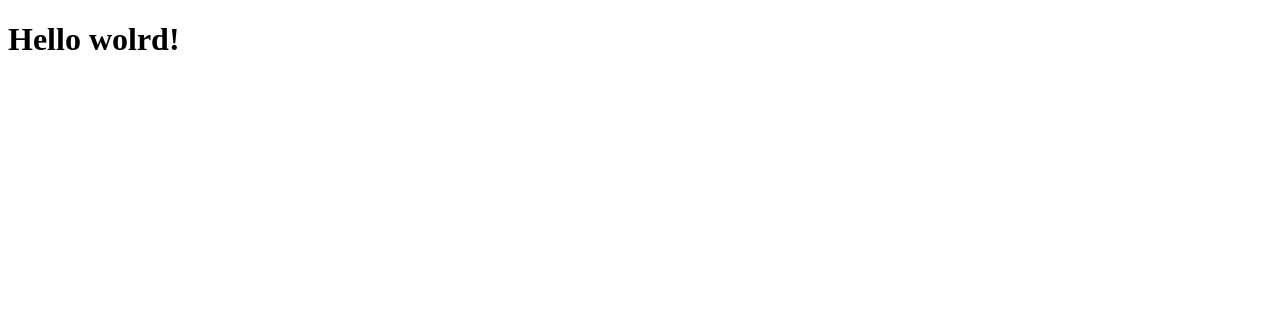
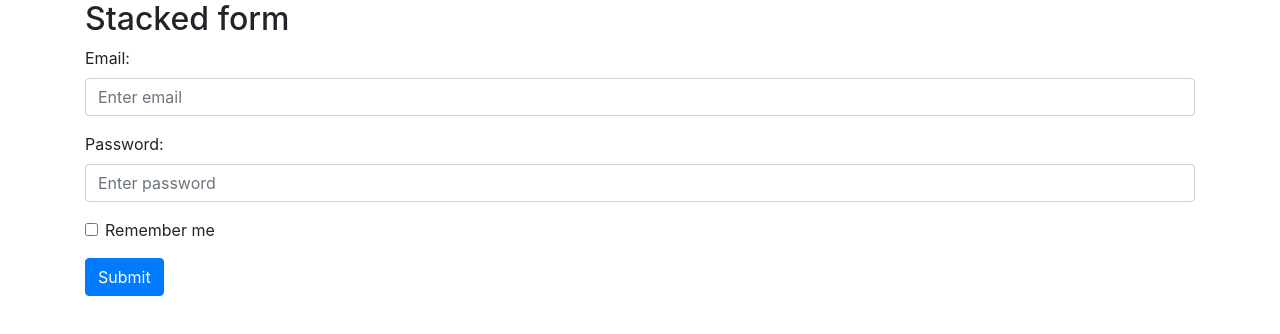
Before and after one commit to KKaranja/corona-estimator, a website: page index.html in a window 1280 px wide. Drawn offline with nearby package versions, Linux system fonts and the light colour scheme.

Commit message:
index.html editted

```diff
--- a/index.html
+++ b/index.html
@@ -2,13 +2,37 @@
 <html lang="en">
 
 <head>
-    <meta charset="UTF-8">
-    <meta name="viewport" content="width=device-width, initial-scale=1.0">
-    <title>Document</title>
+    <title>Bootstrap Example</title>
+    <meta charset="utf-8">
+    <meta name="viewport" content="width=device-width, initial-scale=1">
+    <link rel="stylesheet" href="https://maxcdn.bootstrapcdn.com/bootstrap/4.4.1/css/bootstrap.min.css">
+    <script src="https://ajax.googleapis.com/ajax/libs/jquery/3.4.1/jquery.min.js"></script>
+    <script src="https://cdnjs.cloudflare.com/ajax/libs/popper.js/1.16.0/umd/popper.min.js"></script>
+    <script src="https://maxcdn.bootstrapcdn.com/bootstrap/4.4.1/js/bootstrap.min.js"></script>
 </head>
 
 <body>
-    <H1>Hello wolrd!</H1>
+
+    <div class="container">
+        <h2>Stacked form</h2>
+        <form action="/action_page.php">
+            <div class="form-group">
+                <label for="email">Email:</label>
+                <input type="email" class="form-control" id="email" placeholder="Enter email" name="email">
+            </div>
+            <div class="form-group">
+                <label for="pwd">Password:</label>
+                <input type="password" class="form-control" id="pwd" placeholder="Enter password" name="pswd">
+            </div>
+            <div class="form-group form-check">
+                <label class="form-check-label">
+                    <input class="form-check-input" type="checkbox" name="remember"> Remember me
+                </label>
+            </div>
+            <button type="submit" class="btn btn-primary">Submit</button>
+        </form>
+    </div>
+
 </body>
 
 </html>
```
Also changed, not shown: corona/my-app/package.json (deleted, +0 -10 lines), 1 other file.
